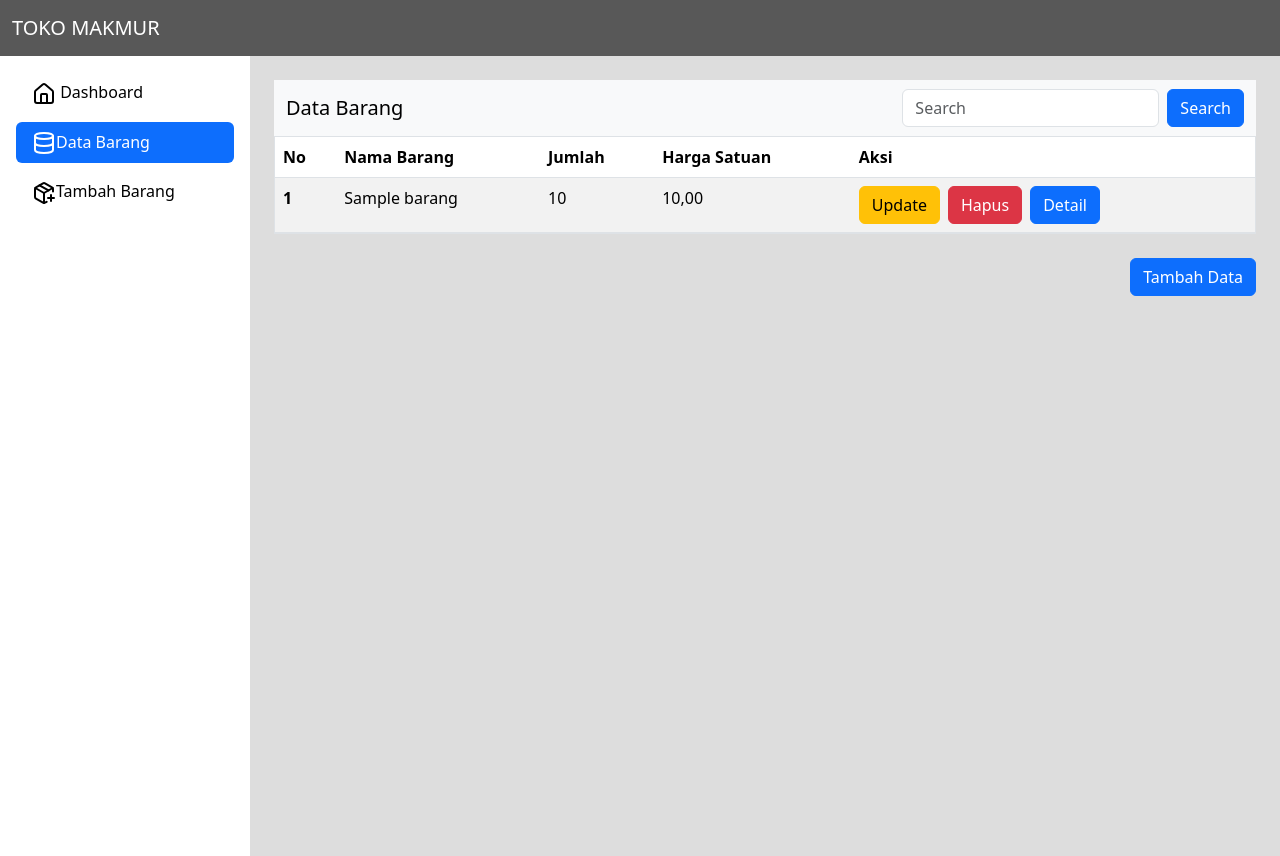
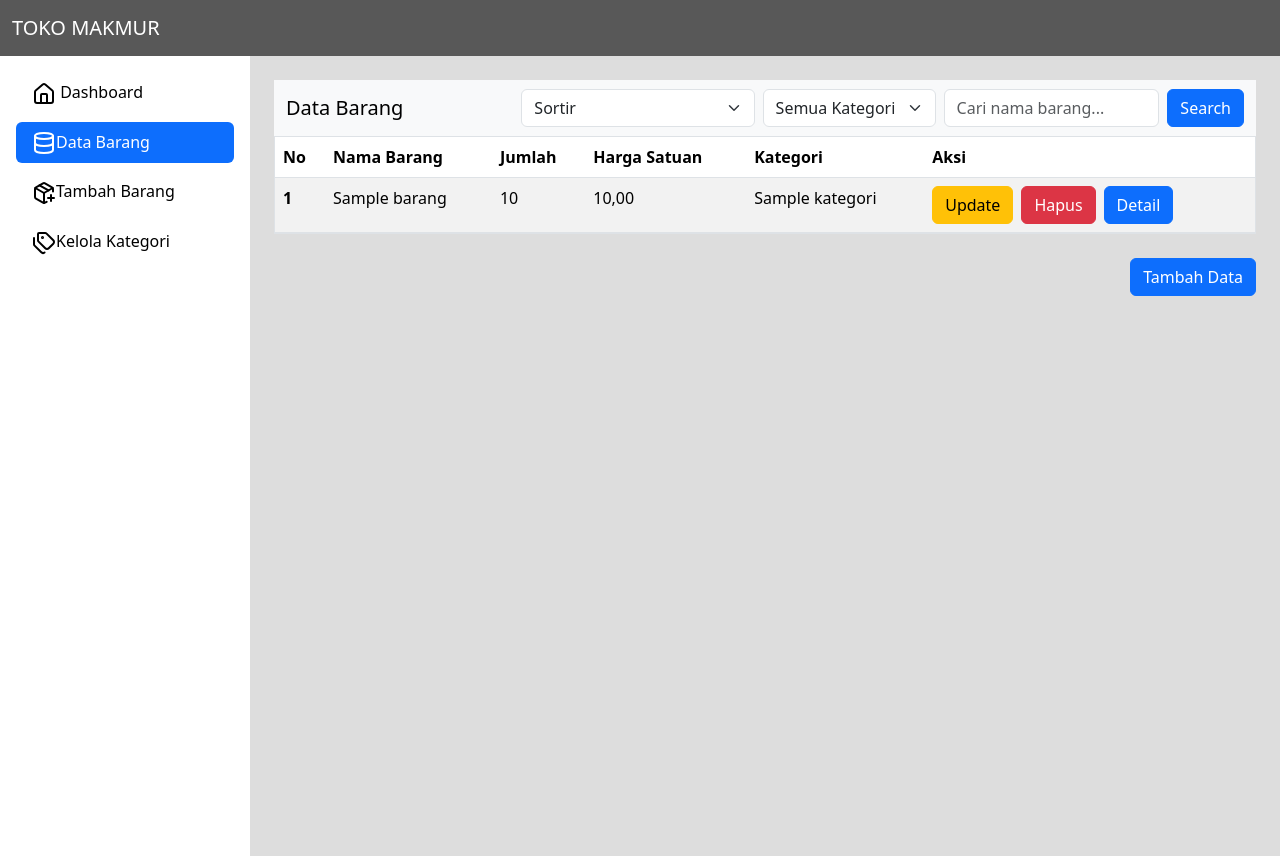
Before and after one commit to berlandprastyo/crud-barang-laravel, a Laravel app: page /data in a window 1280 px wide. Run offline with Laravel 12, Linux system fonts and the light colour scheme; tables that the repository leaves empty hold one stand-in row (values such as "Sample post"); parts of the project's set-up code (start-up, migrations or seed data) failed here and were passed over.

Commit message:
penambahan filter search dan kelola kategori

```diff
--- a/app/Http/Controllers/barangController.php
+++ b/app/Http/Controllers/barangController.php
@@ -4,6 +4,7 @@ namespace App\Http\Controllers;
 
 use Illuminate\Http\Request;
 use App\Models\Barang;
+use App\Models\Kategori;
 use Illuminate\Support\Facades\Storage;
 
 class BarangController extends Controller
@@ -20,16 +21,34 @@ class BarangController extends Controller
     }
     public function data (Request $request) {
         $nama = $request->query('nama');
+        $kategori_id = $request->query('kategori');
+        $sortir = $request->query('sortir');
         $data = Barang::when($nama,function($query, $nama){
             $query->where('nama_barang','LIKE',"%$nama%");
-        })->orderBy('updated_at','desc')->get();
+        })->when($kategori_id,function ($query, $kategori_id) {
+            $query->where('kategori_id',$kategori_id);
+        })->when($sortir, function($query, $sortir){
+            if ($sortir == 'terbaru') {
+                $query->orderBy('updated_at','desc');
+            } elseif($sortir == 'terlama') {
+                $query->orderBy('updated_at','asc');
+            } elseif ($sortir == 'terbanyak') {
+                $query->orderBy('jumlah_barang');
+            } elseif ($sortir == 'terdikit') {
+                $query->orderBy('jumlah_barang','asc');
+            }
+        })->join('tb_kategori','tb_barang.kategori_id','=','tb_kategori.id_kategori')
+        ->select('tb_barang.*','tb_kategori.nama_kategori','tb_kategori.id_kategori')
+        ->get();
+        $kategori = Kategori::get();
         return view('pages.dataBarang',[
             'data'=>$data,
-            'nama'=>$nama
+            'kategori'=>$kategori
         ]);
     }
     public function tambah () {
-        return view('pages.tambah');
+        $kategori = Kategori::get();
+        return view('pages.tambah',compact('kategori'));
     }
     public function store (Request $request) {
         $request->validate([
@@ -37,7 +56,8 @@ class BarangController extends Controller
         'jumlah_barang' => ['required','integer','min:1'],
         'harga_satuan' => ['required','integer','min:100'],
         'deskripsi' => ['required','string','min:1'],
-        'gambar' => ['nullable','image', 'mimes:jpeg,jpg,png,webp', 'max:2000']
+        'gambar' => ['nullable','image', 'mimes:jpeg,jpg,png,webp', 'max:2000'],
+        'kategori'=>['required','exists:tb_kategori,id_kategori']
         ],[
             'nama_barang.required' => 'Kolom Nama Barang Wajib Diisi!',
             'nama_barang.string' => 'Kolom Nama Barang Wajib Berupa Teks!',
@@ -53,7 +73,8 @@ class BarangController extends Controller
             'deskripsi.min' => 'Kolom Deskripsi Minimal 1 Huruf!',
             'gambar.image' => 'File harus berupa gambar!',
             'gambar.mimes' => 'Format gambar harus JPG, JPEG, PNG, atau WEBP!',
-            'gambar.max' => 'Ukuran gambar maksimal 2 MB!'
+            'gambar.max' => 'Ukuran gambar maksimal 2 MB!',
+            'kategori.required' => 'Kolom Kategori Wajib Diisi!'
         ]);
         $path = "gambar/kosong.svg";
         if ($request->hasFile('gambar')) {
@@ -64,17 +85,20 @@ class BarangController extends Controller
         'jumlah_barang'=>$request->jumlah_barang,
         'deskripsi'=>$request->deskripsi,
         'harga_satuan'=>$request->harga_satuan,
-        'image'=>$path
+        'image'=>$path,
+        'kategori_id'=>$request->kategori
         ]);
         return redirect('/data')->with('success','Barang Berhasil Ditambahkan!');
     }
     public function detail ($id) {
-        $data = Barang::findorFail($id);
+        $data = Barang::where('id',$id)->join('tb_kategori','tb_kategori.id_kategori', '=','tb_barang.kategori_id')
+        ->select('tb_barang.*','tb_kategori.id_kategori','tb_kategori.nama_kategori')->firstorFail();
         return view('pages.detail',compact('data'));
     }
     public function edit ($id) {
+        $kategori = Kategori::get();
         $data = Barang::findorFail($id);
-        return view('pages.edit',compact('data'));
+        return view('pages.edit',compact('data','kategori'));
     }
     public function update ($id,Request $request) {
      $data = Barang::findorFail($id);
@@ -83,7 +107,8 @@ class BarangController extends Controller
             'jumlah_barang' => ['required','integer','min:1'],
             'harga_satuan' => ['required','integer','min:100'],
             'deskripsi' => ['required','string','min:1'],
-            'gambar' => ['nullable','image', 'mimes:jpeg,jpg,png,webp', 'max:2000']
+            'gambar' => ['nullable','image', 'mimes:jpeg,jpg,png,webp', 'max:2000'],
+             'kategori'=>['required','exists:tb_kategori,id_kategori']
             ],[
                 'nama_barang.required' => 'Kolom Nama Barang Wajib Diisi!',
                 'nama_barang.string' => 'Kolom Nama Barang Wajib Berupa Teks!',
@@ -99,7 +124,8 @@ class BarangController extends Controller
             'deskripsi.min' => 'Kolom Deskripsi Minimal 1 Huruf!',
             'gambar.image' => 'File harus berupa gambar!',
             'gambar.mimes' => 'Format gambar harus JPG, JPEG, PNG, atau WEBP!',
-            'gambar.max' => 'Ukuran gambar maksimal 2 MB!'
+            'gambar.max' => 'Ukuran gambar maksimal 2 MB!',
+            'kategori.required' => 'Kolom Kategori Wajib Diisi!'
             ]);
             $path = $data->image;
             if ($request->hasFile('gambar')) {
@@ -113,7 +139,8 @@ class BarangController extends Controller
                         'jumlah_barang'=>$request->jumlah_barang,
                         'deskripsi'=>$request->deskripsi,
                         'harga_satuan'=>$request->harga_satuan,
-                        'image'=>$path
+                        'image'=>$path,
+                        'kategori_id'=>$request->kategori
                         ]);
 
                         return redirect('/data')->with('success','Barang Berhasil Diupdate!');
--- a/app/Models/barang.php
+++ b/app/Models/barang.php
@@ -10,6 +10,6 @@ class Barang extends Model
 use HasUuids;
    protected $table = 'tb_barang';
    protected $primaryKey = 'id';
-   protected $fillable = ['nama_barang','deskripsi','jumlah_barang','harga_satuan','image'];
-   protected $guarded = ['id'];
+   protected $fillable = ['nama_barang','deskripsi','jumlah_barang','harga_satuan','image','kategori_id'];
+   protected $guarded = ['id','created_at','updated_at'];
 }
--- /dev/null
+++ b/app/Models/kategori.php
@@ -0,0 +1,13 @@
+<?php
+
+namespace App\Models;
+
+use Illuminate\Database\Eloquent\Model;
+
+class Kategori extends Model
+{
+    protected $table = 'tb_kategori';
+    protected $primaryKey = 'id_kategori';
+    protected $fillable = ['nama_kategori'];
+    protected $guarded = ['id_kategori','created_at','updated_at'];
+}
--- a/database/seeders/DatabaseSeeder.php
+++ b/database/seeders/DatabaseSeeder.php
@@ -16,6 +16,7 @@ class DatabaseSeeder extends Seeder
     public function run(): void
     {
         // User::factory(10)->create();
+        $this->call(KategoriSeeder::class);
         $this->call(barangSeeder::class);
     }
 }
--- a/database/seeders/barangSeeder.php
+++ b/database/seeders/barangSeeder.php
@@ -15,10 +15,11 @@ class barangSeeder extends Seeder
     {
         Barang::create([
         'nama_barang'=>'Samsung Smart TV 32',
-        'jumlah_barang'=>'1',
+        'jumlah_barang'=>1,
         'deskripsi'=>'TV 32 inch',
         'image'=>'gambar/kosong.svg',
-        'harga_satuan'=>'3000000'
+        'kategori_id'=>1,
+        'harga_satuan'=>3000000
         ]);
     }
 }
--- a/resources/views/layout/master.blade.php
+++ b/resources/views/layout/master.blade.php
@@ -39,6 +39,11 @@
                 <i data-lucide="package-plus"></i>Tambah Barang
             </a>
         </li>
+        <li class="nav-item">
+            <a href="{{ route('kategori.index') }}" class="nav-link {{ request()->is('kategori') ? 'text-white active' : 'text-black' }}">
+                <i data-lucide="tags"></i>Kelola Kategori
+            </a>
+        </li>
     </ul>
 </div>
 
--- a/resources/views/pages/dataBarang.blade.php
+++ b/resources/views/pages/dataBarang.blade.php
@@ -14,20 +14,30 @@
     </button>
     <div class="collapse navbar-collapse" id="navbarSupportedContent">
       <ul class="navbar-nav me-auto mb-2 mb-lg-0">
+      </ul>
+      <form class="d-flex gap-2 w-70" method="GET" action="">
+        <select class="form-select" name="sortir">
+          <option value="">Sortir</option>
+          <option value="terbaru" {{ request()->query('sortir') == 'terbaru' ? 'selected' : '' }}>Terbaru</option>
+          <option value="terlama" {{ request()->query('sortir') == 'terlama' ? 'selected' : '' }}>Terlama</option>
+          <option value="terbanyak" {{ request()->query('sortir') == 'terbanyak' ? 'selected' : '' }}>Stok Terbanyak</option>
+          <option value="terdikit" {{ request()->query('sortir') == 'terdikit' ? 'selected' : '' }}>Stok Terdikit</option>
+        </select>
+    <select class="form-select" name="kategori" style="width: 200px;">
+        <option value="">Semua Kategori</option>
+        @foreach ($kategori as $item)
+            <option
+                value="{{ $item->id_kategori }}"
+                {{ $item->id_kategori == request()->query('kategori') ? 'selected' : '' }}>
+                {{ $item->nama_kategori }}
+            </option>
+        @endforeach
+    </select>
 
-      </ul>
-      <form class="d-flex" method="GET" action="">
-        {{-- <div class="btn-group">
-          <button class="btn btn-secondary btn-sm dropdown-toggle" type="button" data-bs-toggle="dropdown" aria-expanded="false">
-           Small button
-          </button>
-      <ul class="dropdown-menu">
-    ...
-       </ul>
-            </div> --}}
-        <input class="form-control me-2" type="search" placeholder="Search" aria-label="Search" name="nama" value="{{ $nama }}">
-        <button class="btn btn-primary" type="submit">Search</button>
-      </form>
+    <input class="form-control flex-grow-1" type="search" placeholder="Cari nama barang..." name="nama"
+    value="{{ request('nama') }}" >
+    <button class="btn btn-primary" type="submit">Search</button>
+</form>
     </div>
   </div>
 </nav>
@@ -39,6 +49,7 @@
       <th scope="col">Nama Barang</th>
       <th scope="col">Jumlah</th>
       <th scope="col">Harga Satuan</th>
+      <th scope="col">Kategori</th>
       <th>Aksi</th>
     </tr>
   </thead>
@@ -49,6 +60,7 @@
       <td>{{$item->nama_barang}}</td>
       <td>{{$item->jumlah_barang}}</td>
       <td>{{number_format($item->harga_satuan,2,',','.')}}</td>
+      <td>{{$item->nama_kategori}}</td>
       <td>
         <div class="d-flex gap-2">
           <form action="/{{ $item->id }}/edit">
@@ -59,12 +71,12 @@
             @csrf
             @method('DELETE')
            <!-- Button trigger modal -->
-<button type="button" class="btn btn-danger" data-bs-toggle="modal" data-bs-target="#hapusData">
+<button type="button" class="btn btn-danger" data-bs-toggle="modal" data-bs-target="#hapusData{{ $item->id }}">
   Hapus
 </button>
 
 <!-- Modal -->
-<div class="modal fade" id="hapusData" tabindex="-1" aria-labelledby="exampleModalLabel" aria-hidden="true">
+<div class="modal fade" id="hapusData{{ $item->id }}" tabindex="-1" aria-labelledby="exampleModalLabel" aria-hidden="true">
   <div class="modal-dialog">
     <div class="modal-content">
       <div class="modal-header">
--- a/resources/views/pages/detail.blade.php
+++ b/resources/views/pages/detail.blade.php
@@ -35,6 +35,10 @@
                     <small class="text-secondary">Jumlah Barang</small>
                     <h5>{{ $data->jumlah_barang }}</h5>
                 </div>
+                <div class="col-md-6 mb-3">
+                    <small class="text-secondary">Kategori</small>
+                    <h5>{{ $data->nama_kategori }}</h5>
+                </div>
 
                 <div class="col-md-6 mb-3">
                     <small class="text-secondary">Harga Satuan</small>
--- a/routes/web.php
+++ b/routes/web.php
@@ -2,6 +2,7 @@
 
 use Illuminate\Support\Facades\Route;
 use App\Http\Controllers\BarangController;
+use App\Http\Controllers\KategoriController;
 
 Route::get('/', [BarangController::class,'index']);
 Route::get('/data', [BarangController::class,'data']);
@@ -12,3 +13,5 @@ Route::get('/{id}/edit',[BarangController::class,'edit']);
 Route::put('/{id}/edit',[BarangController::class,'update']);
 Route::delete('/{id}/deleteimg',[BarangController::class,'deleteImg']);
 Route::delete('/{id}/delete',[BarangController::class,'delete']);
+
+Route::resource('kategori',KategoriController::class);
```
Also changed, not shown: app/Http/Controllers/KategoriController.php (added, +80 -0 lines), database/seeders/KategoriSeeder.php (added, +38 -0 lines), resources/views/kategori/edit.blade.php (added, +37 -0 lines), resources/views/kategori/kategori.blade.php (added, +86 -0 lines), resources/views/kategori/tambah.blade.php (added, +36 -0 lines), resources/views/pages/edit.blade.php (+27 -11 lines), resources/views/pages/tambah.blade.php (+20 -6 lines), README.md, database/migrations/2026_10_26_160004_create_kategoris_table.php (added), database/migrations/2026_11_23_063058_create_barangs_table.php.
